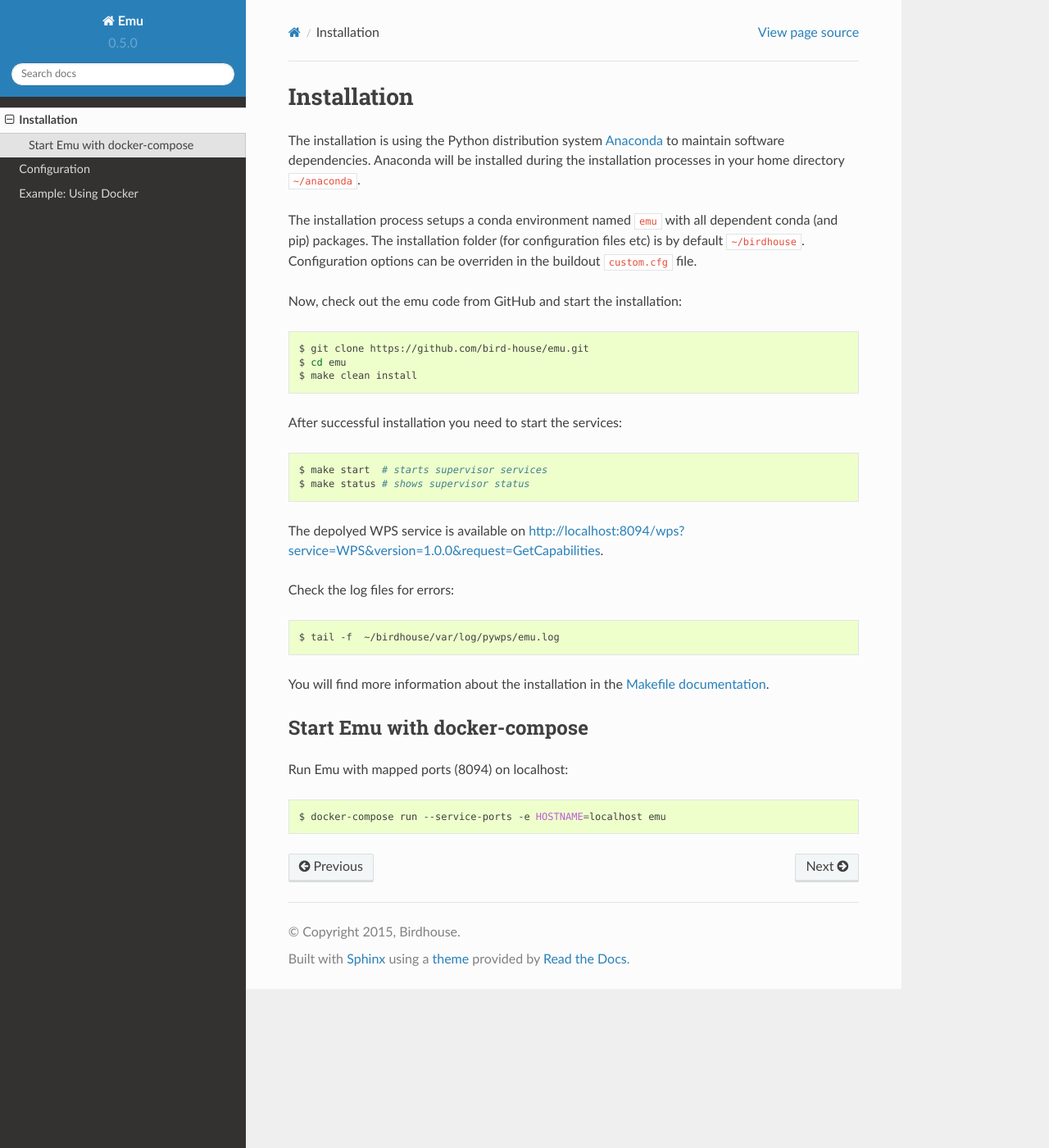
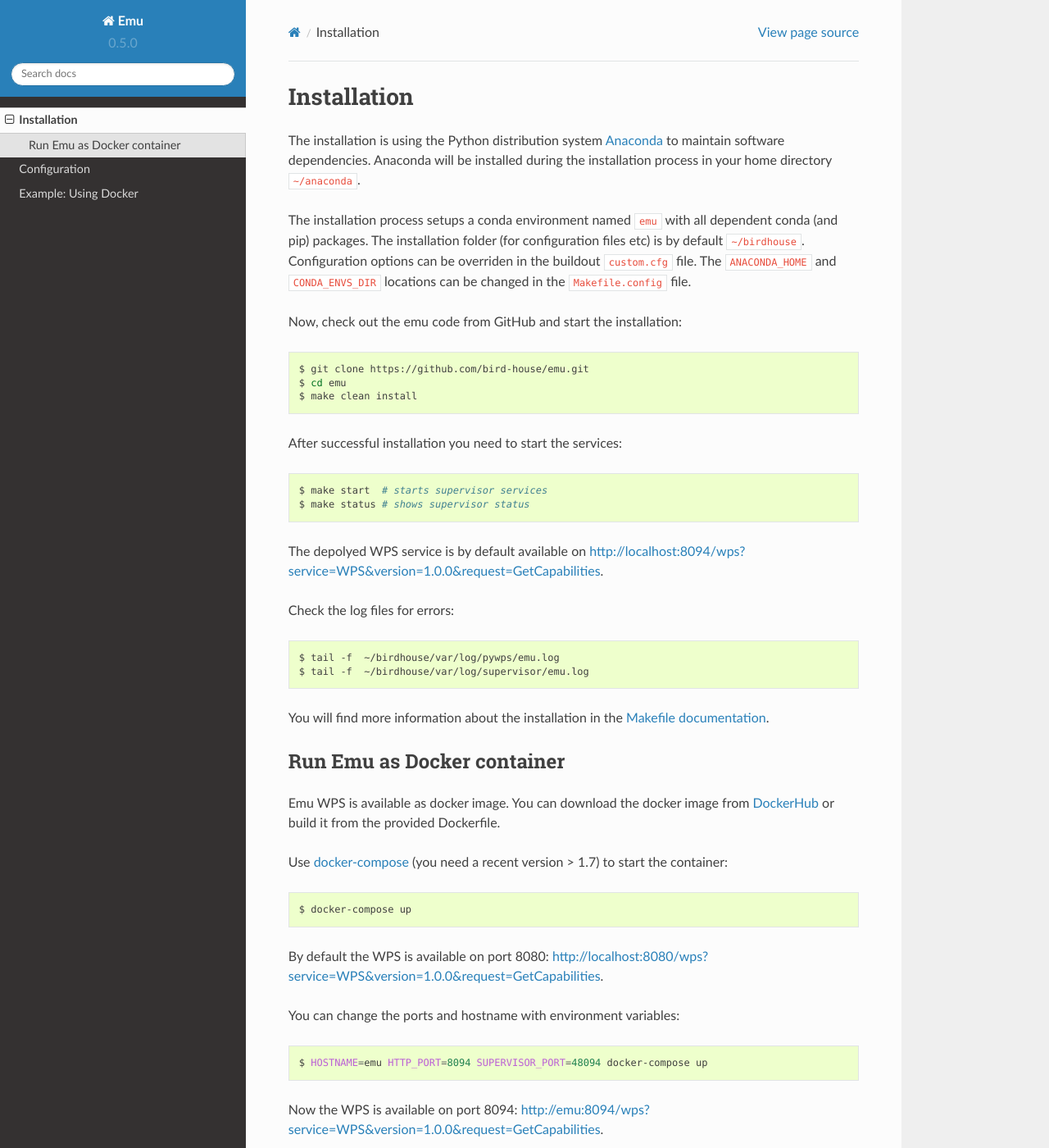
Before and after one commit to bird-house/emu, a Sphinx documentation site: the page built from docs/source/installation.rst, in a window 1280 px wide and 1400 px high. Shown: the whole window at 82% size. Built offline with Sphinx 7.4.7 and the Read the Docs theme 2.0.0, drawn with Linux system fonts in a browser that asks for light colours; some of the changed text lies outside the part shown.

Commit message:
update installation and docker

```diff
--- a/docs/source/index.rst
+++ b/docs/source/index.rst
@@ -11,13 +11,13 @@
 Emu (the bird)
   *Emus are curious birds who are known to follow and watch other animals and humans. Emus do not sleep continuously at night but in several short stints sitting down. [..].* (`Wikipedia <https://en.wikipedia.org/wiki/Emu>`_).
 
-Emu is a Python package with some test proccess for  Web Processing Services (WPS). Currently it is using the `PyWPS <https://github.com/geopython/PyWPS>`_ server.
+Emu is a Python package with some test proccess for Web Processing Services (WPS). Currently it is using the `PyWPS-4 <http://pywps.org>`_ server.
 
 Emu is part of the `Birdhouse`_ project.
 
 
 .. toctree::
-   :maxdepth: 1
+   :maxdepth: 2
 
    installation
    configuration
--- a/docs/source/installation.rst
+++ b/docs/source/installation.rst
@@ -4,9 +4,12 @@
 ============
 
 The installation is using the Python distribution system `Anaconda`_ to maintain software dependencies.
-Anaconda will be installed during the installation processes in your home directory ``~/anaconda``.
+Anaconda will be installed during the installation process in your home directory ``~/anaconda``.
 
-The installation process setups a conda environment named ``emu`` with all dependent conda (and pip) packages. The installation folder (for configuration files etc) is by default ``~/birdhouse``. Configuration options can be overriden in the buildout ``custom.cfg`` file.
+The installation process setups a conda environment named ``emu`` with all dependent conda (and pip) packages.
+The installation folder (for configuration files etc) is by default ``~/birdhouse``.
+Configuration options can be overriden in the buildout ``custom.cfg`` file. The ``ANACONDA_HOME`` and ``CONDA_ENVS_DIR`` locations
+can be changed in the ``Makefile.config`` file.
 
 Now, check out the emu code from GitHub and start the installation:
 
@@ -23,19 +26,38 @@
    $ make start  # starts supervisor services
    $ make status # shows supervisor status
 
-The depolyed WPS service is available on http://localhost:8094/wps?service=WPS&version=1.0.0&request=GetCapabilities.
+The depolyed WPS service is by default available on http://localhost:8094/wps?service=WPS&version=1.0.0&request=GetCapabilities.
 
-Check the log files for errors::
+Check the log files for errors:
+
+.. code-block:: sh
 
    $ tail -f  ~/birdhouse/var/log/pywps/emu.log
+   $ tail -f  ~/birdhouse/var/log/supervisor/emu.log
 
 You will find more information about the installation in the `Makefile documentation <http://birdhousebuilderbootstrap.readthedocs.io/en/latest/>`_.
 
-Start Emu with docker-compose
------------------------------
+Run Emu as Docker container
+---------------------------
 
-Run Emu with mapped ports (8094) on localhost:
+Emu WPS is available as docker image. You can download the docker image from `DockerHub <https://hub.docker.com/r/birdhouse/emu/>`_
+or build it from the provided Dockerfile.
+
+Use `docker-compose <https://docs.docker.com/compose/install/>`_ (you need a recent version > 1.7) to start the container:
 
 .. code-block:: sh
 
-    $ docker-compose run --service-ports -e HOSTNAME=localhost emu
+    $ docker-compose up
+
+By default the WPS is available on port 8080: http://localhost:8080/wps?service=WPS&version=1.0.0&request=GetCapabilities.
+
+You can change the ports and hostname with environment variables:
+
+.. code-block:: sh
+
+    $ HOSTNAME=emu HTTP_PORT=8094 SUPERVISOR_PORT=48094 docker-compose up
+
+Now the WPS is available on port 8094: http://emu:8094/wps?service=WPS&version=1.0.0&request=GetCapabilities.
+
+You can also customize the ``docker-compose.yml`` file.
+See the `docker-compose documentation <https://docs.docker.com/compose/environment-variables/>`_.
```
